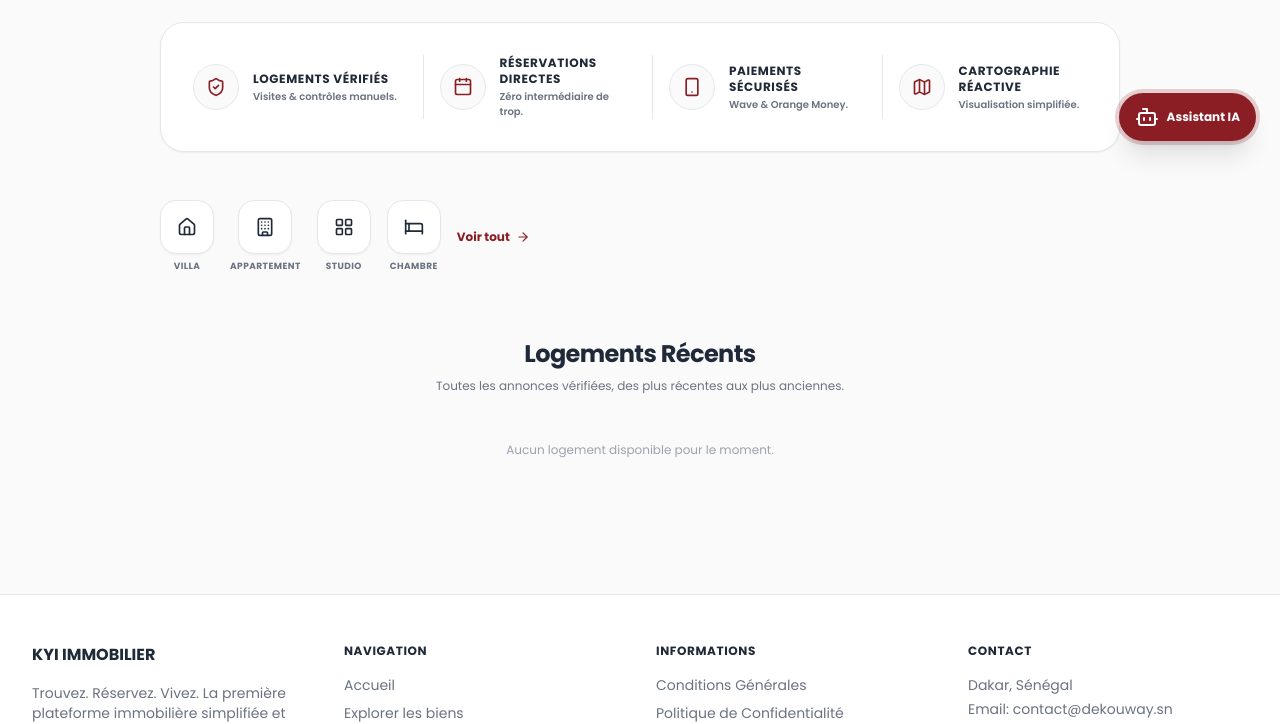
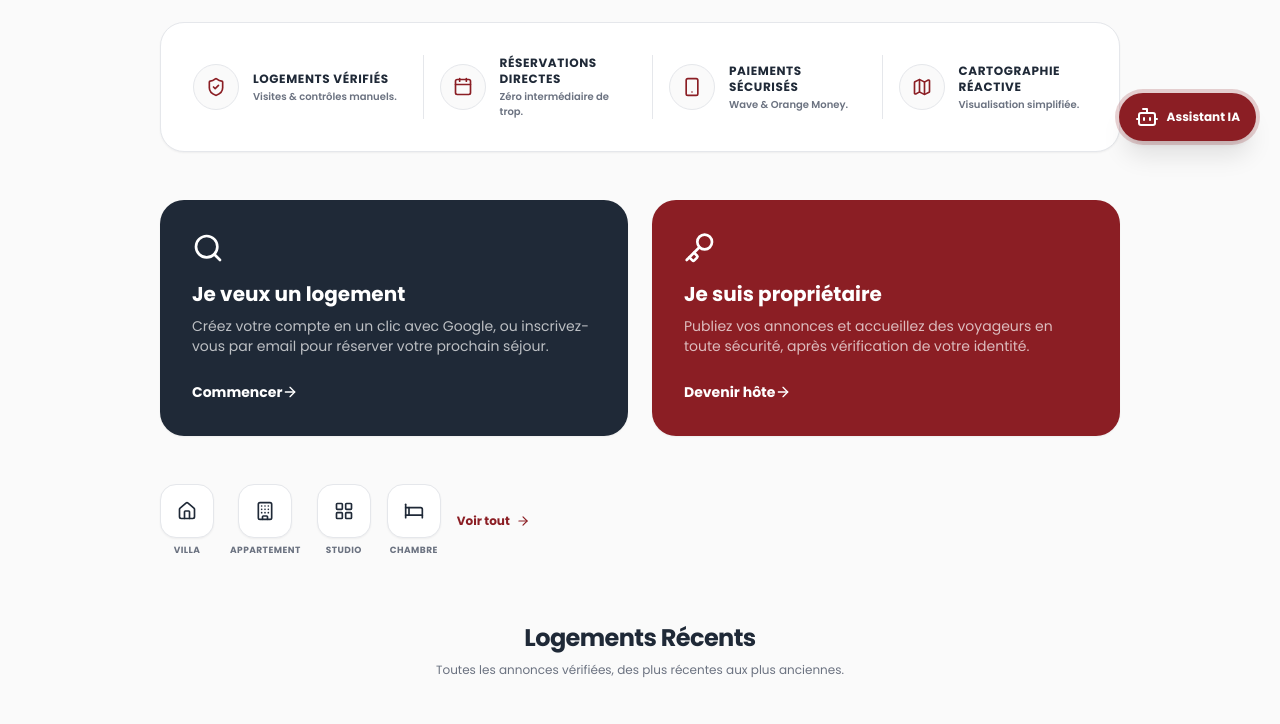
Before and after one commit to zal9212/projet_deukouway, a Django app: page / in a window 1280 px wide. Shown: the part 639-1363 px from the top of the page. Run offline with Django 4.2, Linux system fonts and the light colour scheme; data comes from the database, SQL or seed files in the repository; data that the repository does not hold is empty; parts of the project's set-up code (start-up, migrations or seed data) failed here and were passed over; some libraries are stand-ins or nearby versions.

Commit message:
CTA visible

```diff
--- a/templates/pages/auth/register_owner.html
+++ b/templates/pages/auth/register_owner.html
@@ -513,4 +513,7 @@
             </div>
         </form>
     </div>
+
+    {% url 'login' as login_url %}
+    {% include "components/auth/auth_footer.html" with text="Vous avez déjà un compte partenaire ?" link_text="Connectez-vous" link_url=login_url %}
 {% endblock %}
--- a/templates/pages/public/home.html
+++ b/templates/pages/public/home.html
@@ -81,6 +81,28 @@
             <span class="text-[9px] font-bold text-[#6B7280] uppercase tracking-wider">Chambre</span>
         </a>
     </div>
+
+    <!-- CTA Voyageur / Propriétaire -->
+    {% if not user.is_authenticated %}
+    <div class="px-4">
+        <div class="grid grid-cols-1 gap-3">
+            <a href="{% url 'register_client' %}" class="flex items-center justify-between bg-[#1F2937] text-white rounded-2xl px-5 py-4 shadow-sm">
+                <div>
+                    <p class="text-sm font-bold">Je veux un logement</p>
+                    <p class="text-[11px] text-white/70 mt-0.5">Créez votre compte voyageur</p>
+                </div>
+                <i data-lucide="arrow-right" class="w-5 h-5 text-white/80 flex-shrink-0"></i>
+            </a>
+            <a href="{% url 'register_owner' %}" class="flex items-center justify-between bg-[#8B1E24] text-white rounded-2xl px-5 py-4 shadow-sm">
+                <div>
+                    <p class="text-sm font-bold">Je suis propriétaire</p>
+                    <p class="text-[11px] text-white/70 mt-0.5">Publiez votre annonce</p>
+                </div>
+                <i data-lucide="arrow-right" class="w-5 h-5 text-white/80 flex-shrink-0"></i>
+            </a>
+        </div>
+    </div>
+    {% endif %}
 
     <!-- Recommended Listings Section -->
     <div class="space-y-4">
@@ -272,6 +294,30 @@
         </div>
     </section>
 
+    <!-- CTA Voyageur / Propriétaire -->
+    {% if not user.is_authenticated %}
+    <section class="max-w-5xl mx-auto px-4 sm:px-6 lg:px-8 pb-12">
+        <div class="grid grid-cols-1 sm:grid-cols-2 gap-6">
+            <a href="{% url 'register_client' %}" class="group relative overflow-hidden rounded-3xl bg-[#1F2937] p-8 text-white shadow-sm hover:shadow-md transition-all">
+                <i data-lucide="search" class="w-8 h-8 mb-4 text-white/90"></i>
+                <h3 class="text-xl font-bold mb-2">Je veux un logement</h3>
+                <p class="text-sm text-white/70 mb-6">Créez votre compte en un clic avec Google, ou inscrivez-vous par email pour réserver votre prochain séjour.</p>
+                <span class="inline-flex items-center text-sm font-bold text-white group-hover:translate-x-1 transition-transform">
+                    Commencer <i data-lucide="arrow-right" class="w-4 h-4 ml-1.5"></i>
+                </span>
+            </a>
+            <a href="{% url 'register_owner' %}" class="group relative overflow-hidden rounded-3xl bg-[#8B1E24] p-8 text-white shadow-sm hover:shadow-md transition-all">
+                <i data-lucide="key" class="w-8 h-8 mb-4 text-white/90"></i>
+                <h3 class="text-xl font-bold mb-2">Je suis propriétaire</h3>
+                <p class="text-sm text-white/70 mb-6">Publiez vos annonces et accueillez des voyageurs en toute sécurité, après vérification de votre identité.</p>
+                <span class="inline-flex items-center text-sm font-bold text-white group-hover:translate-x-1 transition-transform">
+                    Devenir hôte <i data-lucide="arrow-right" class="w-4 h-4 ml-1.5"></i>
+                </span>
+            </a>
+        </div>
+    </section>
+    {% endif %}
+
     <!-- Categories rapides desktop — style identique mobile -->
     <section class="max-w-5xl mx-auto px-4 sm:px-6 lg:px-8 pb-4">
         <div class="flex items-center space-x-4">
```
